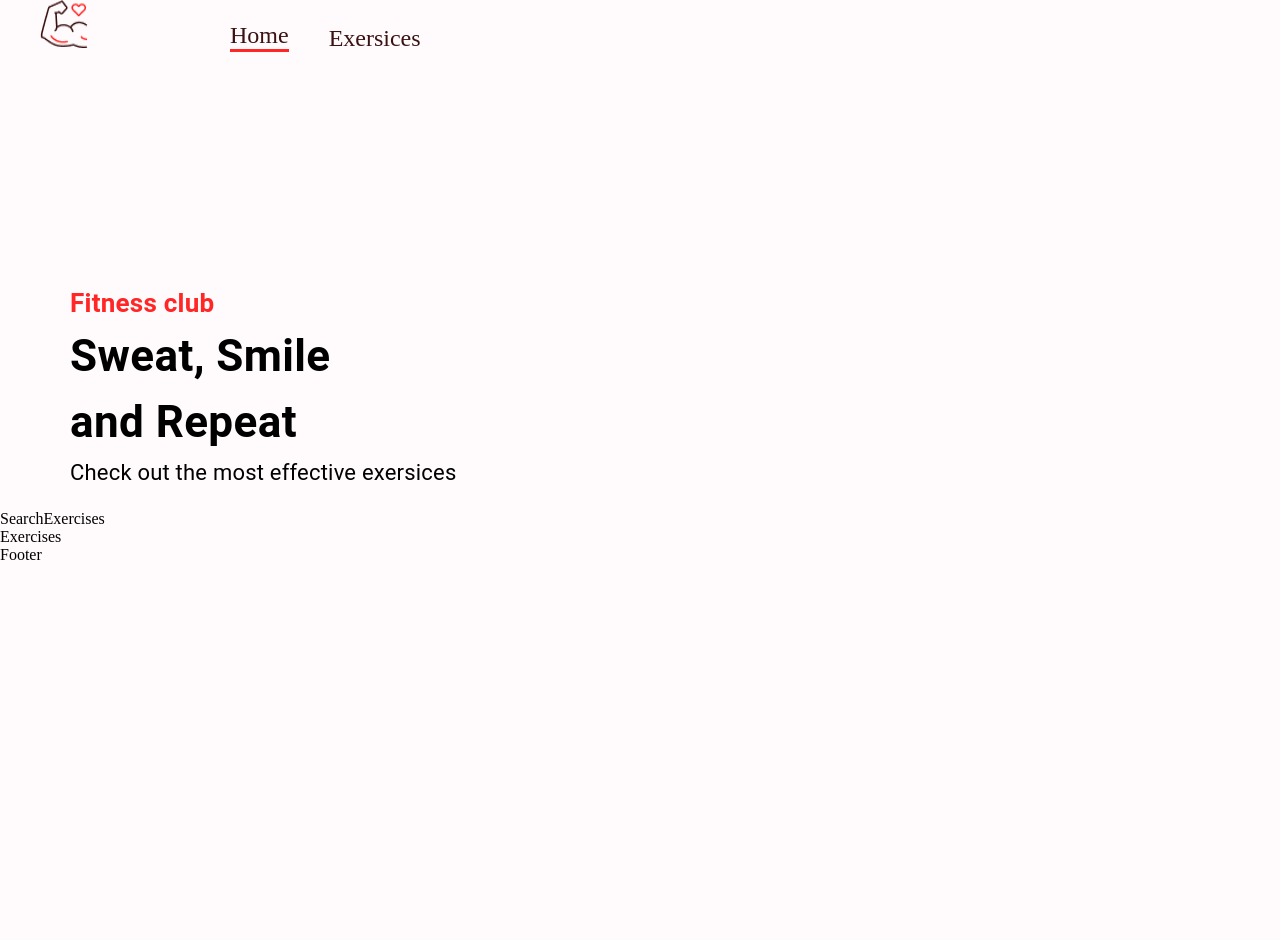
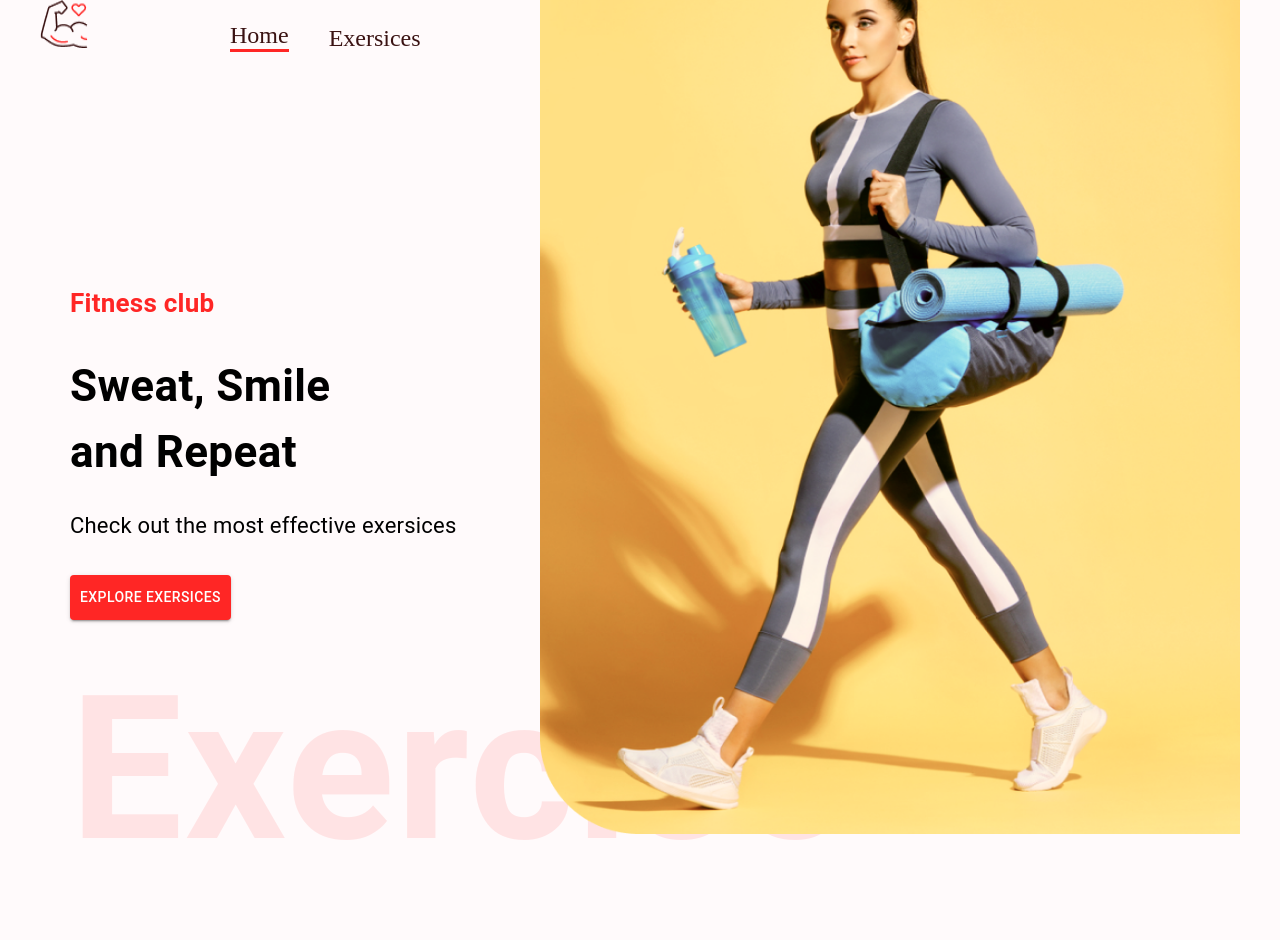
Before and after one commit to BehnamSeydAbadi/FitnessApp, a React (Create React App) app: page / in a window 1280 px wide. Shown: the top 940 px of the page. Before the commit the page ends 800 px from the top, so only its background shows below. Built offline with nearby package versions, Linux system fonts and the light colour scheme.

Commit message:
Implement "HeroBanner" component

```diff
--- a/src/components/HeroBanner.js
+++ b/src/components/HeroBanner.js
@@ -1,5 +1,7 @@
 import React from "react";
-import { Box, Stack, Typography } from "@mui/material";
+import { Box, Stack, Typography, Button } from "@mui/material";
+
+import HeroBannerImage from "../assets/images/banner.png";
 
 const HeroBanner = () => {
   return (
@@ -19,12 +21,32 @@
         sx={{
           fontSize: { lg: "44px", xs: "40px" },
         }}
+        mb="23px" mt="30px"
       >
         Sweat, Smile <br /> and Repeat
       </Typography>
-      <Typography fontSize="22px" lineHeight="35px">
+      <Typography fontSize="22px" lineHeight="35px" mb={4}>
         Check out the most effective exersices
       </Typography>
+      <Button variant="contained" color="error" href="#excercies"
+      sx={{
+        backgroundColor:'#ff2625',
+        padding:'10px'
+      }}>
+        Explore Exersices
+      </Button>
+      <Typography
+        fontWeight={600}
+        color="#ff2625"
+        sx={{
+          opacity: 0.1,
+          dispaly: { lg: "block", xs: "none" },
+        }}
+        fontSize="200px"
+      >
+        Exercise
+      </Typography>
+      <img src={HeroBannerImage} alt="banner" className="hero-banner-img" />
     </Box>
   );
 };
```
